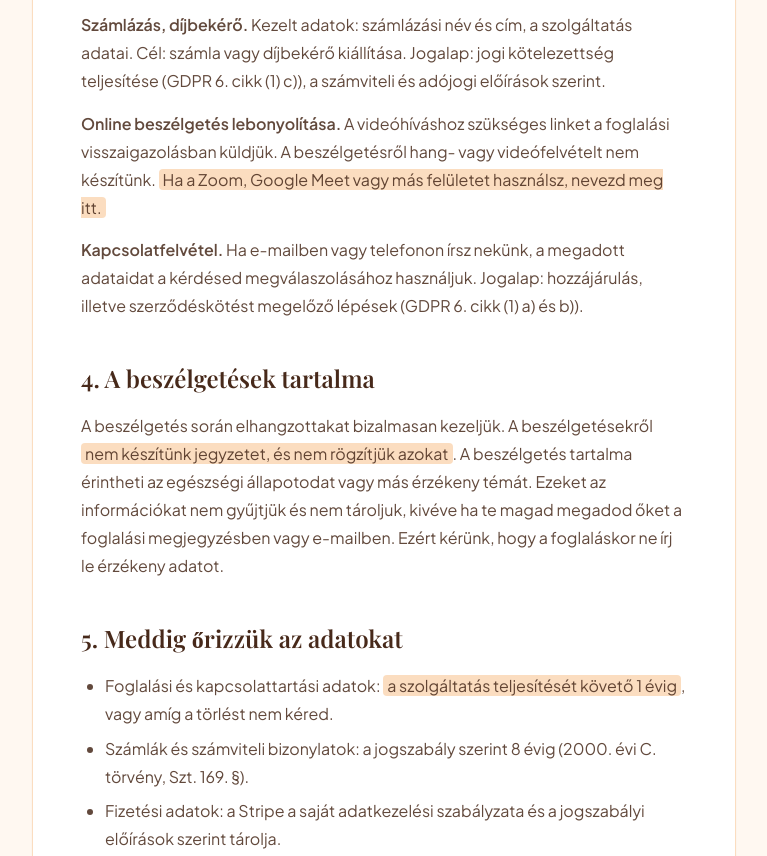
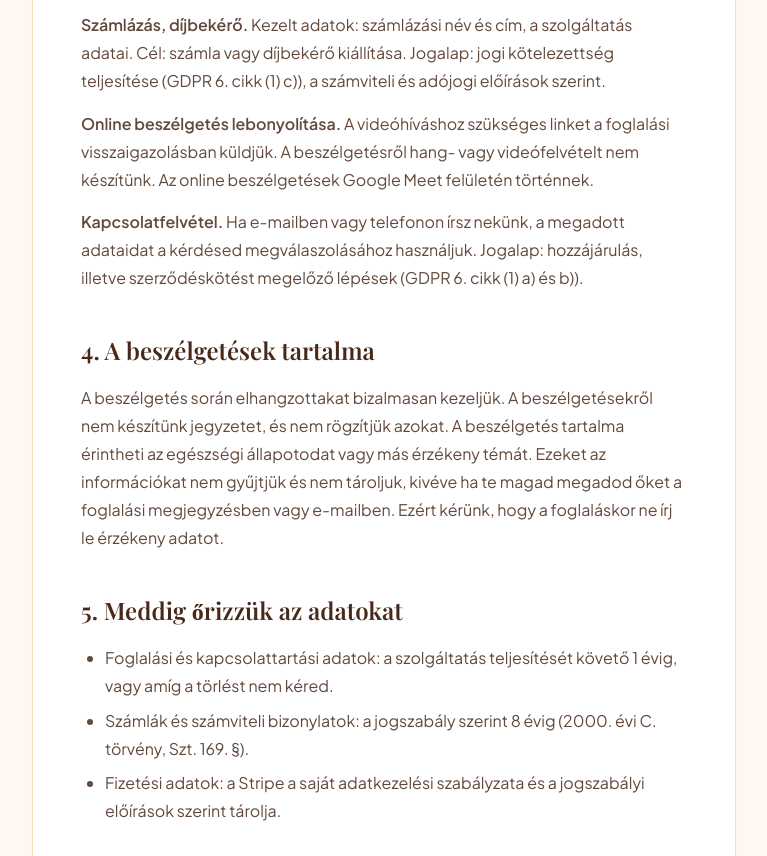
Before and after one commit to ndgrowthmarketing-tech/lelkizzvelem, a plain HTML site: page adatvedelem/index.html in a window 1280 px wide. Shown: the part 1280-2136 px from the top of the page, without its empty margins (256-1023 px from the left). Drawn offline with nearby package versions, Linux system fonts and the light colour scheme; a web font is replaced by a local one.

Commit message:
Update index.html

```diff
--- a/adatvedelem/index.html
+++ b/adatvedelem/index.html
@@ -52,7 +52,7 @@
         <section class="bg-earth-500 py-16">
             <div class="max-w-3xl mx-auto px-4 sm:px-6 lg:px-8 text-center">
                 <h1 class="text-4xl md:text-5xl font-serif font-bold text-white mb-4">Adatvédelmi tájékoztató</h1>
-                <p class="text-white/85">Hatályos: <span class="todo text-earth-800">2026.11.27.</span> naptól</p>
+                <p class="text-white/85">Hatályos: 2026.11.27. naptól</p>
             </div>
         </section>
 
@@ -77,15 +77,15 @@
                     <p><strong>Időpontfoglalás.</strong> Kezelt adatok: név, e-mail-cím, esetleg telefonszám, a választott időpont, időtartam és forma (személyes vagy online), valamint az a megjegyzés, amit a foglaláskor magad megadsz. Cél: a foglalás rögzítése, visszaigazolása, az időpont egyeztetése és a kapcsolattartás. Jogalap: szerződés teljesítése (GDPR 6. cikk (1) b)).</p>
                     <p><strong>Online fizetés.</strong> Az online beszélgetések díját előre, a Stripe-on keresztül fizeted. A bankkártya adatait a Stripe kezeli, mi azokat nem látjuk és nem tároljuk; hozzánk a fizetés tényéről és összegéről érkezik visszajelzés. Cél: a díj megfizetése és a szükséges visszatérítések. Jogalap: szerződés teljesítése.</p>
                     <p><strong>Számlázás, díjbekérő.</strong> Kezelt adatok: számlázási név és cím, a szolgáltatás adatai. Cél: számla vagy díjbekérő kiállítása. Jogalap: jogi kötelezettség teljesítése (GDPR 6. cikk (1) c)), a számviteli és adójogi előírások szerint.</p>
-                    <p><strong>Online beszélgetés lebonyolítása.</strong> A videóhíváshoz szükséges linket a foglalási visszaigazolásban küldjük. A beszélgetésről hang- vagy videófelvételt nem készítünk. <span class="todo">Ha a Zoom, Google Meet vagy más felületet használsz, nevezd meg itt.</span></p>
+                    <p><strong>Online beszélgetés lebonyolítása.</strong> A videóhíváshoz szükséges linket a foglalási visszaigazolásban küldjük. A beszélgetésről hang- vagy videófelvételt nem készítünk. Az online beszélgetések Google Meet felületén történnek.</p>
                     <p><strong>Kapcsolatfelvétel.</strong> Ha e-mailben vagy telefonon írsz nekünk, a megadott adataidat a kérdésed megválaszolásához használjuk. Jogalap: hozzájárulás, illetve szerződéskötést megelőző lépések (GDPR 6. cikk (1) a) és b)).</p>
 
                     <h2>4. A beszélgetések tartalma</h2>
-                    <p>A beszélgetés során elhangzottakat bizalmasan kezeljük. A beszélgetésekről <span class="todo">nem készítünk jegyzetet, és nem rögzítjük azokat</span>. A beszélgetés tartalma érintheti az egészségi állapotodat vagy más érzékeny témát. Ezeket az információkat nem gyűjtjük és nem tároljuk, kivéve ha te magad megadod őket a foglalási megjegyzésben vagy e-mailben. Ezért kérünk, hogy a foglaláskor ne írj le érzékeny adatot.</p>
+                    <p>A beszélgetés során elhangzottakat bizalmasan kezeljük. A beszélgetésekről nem készítünk jegyzetet, és nem rögzítjük azokat. A beszélgetés tartalma érintheti az egészségi állapotodat vagy más érzékeny témát. Ezeket az információkat nem gyűjtjük és nem tároljuk, kivéve ha te magad megadod őket a foglalási megjegyzésben vagy e-mailben. Ezért kérünk, hogy a foglaláskor ne írj le érzékeny adatot.</p>
 
                     <h2>5. Meddig őrizzük az adatokat</h2>
                     <ul>
-                        <li>Foglalási és kapcsolattartási adatok: <span class="todo">a szolgáltatás teljesítését követő 1 évig</span>, vagy amíg a törlést nem kéred.</li>
+                        <li>Foglalási és kapcsolattartási adatok: a szolgáltatás teljesítését követő 1 évig, vagy amíg a törlést nem kéred.</li>
                         <li>Számlák és számviteli bizonylatok: a jogszabály szerint 8 évig (2000. évi C. törvény, Szt. 169. §).</li>
                         <li>Fizetési adatok: a Stripe a saját adatkezelési szabályzata és a jogszabályi előírások szerint tárolja.</li>
                     </ul>
@@ -102,7 +102,7 @@
                     <p>A Cal.com és a Stripe az Európai Gazdasági Térségen kívülre, az Egyesült Államokba is továbbíthat adatot. Az ilyen adattovábbítás megfelelő garanciák mellett történik (például az Európai Bizottság megfelelőségi határozata, illetve általános szerződési feltételek). Személyes adatokat másnak nem adunk át, kivéve ha jogszabály kötelez rá.</p>
 
                     <h2>7. Weboldal, sütik és külső szolgáltatások</h2>
-                    <p>A weboldal saját marketing- vagy követő sütit nem használ. A megjelenéshez külső forrásokból töltünk be elemeket (Google Fonts, Font Awesome, Tailwind CSS), ezek betöltésekor a böngésződ IP-címe a szolgáltatóhoz kerül. A foglalási felület (Cal.com) és a fizetési felület (Stripe) saját, a működésükhöz szükséges sütiket használhat. <span class="todo">Ha később elemzőt (például Google Analytics) vagy közösségi média beépülő modult teszel az oldalra, ezt a részt frissítsd, és sütifigyelmeztetést is helyezz ki.</span></p>
+                    <p>A weboldal saját marketing- vagy követő sütit nem használ. A megjelenéshez külső forrásokból töltünk be elemeket (Google Fonts, Font Awesome, Tailwind CSS), ezek betöltésekor a böngésződ IP-címe a szolgáltatóhoz kerül. A foglalási felület (Cal.com) és a fizetési felület (Stripe) saját, a működésükhöz szükséges sütiket használhat. </p>
 
                     <h2>8. Adatbiztonság</h2>
                     <p>Az adataidat megfelelő műszaki és szervezési intézkedésekkel védjük: a weboldal titkosított (HTTPS) kapcsolaton működik, az adatokhoz csak az arra jogosult személy fér hozzá, és csak olyan partnereket használunk, akik a GDPR előírásait vállalják.</p>
```
